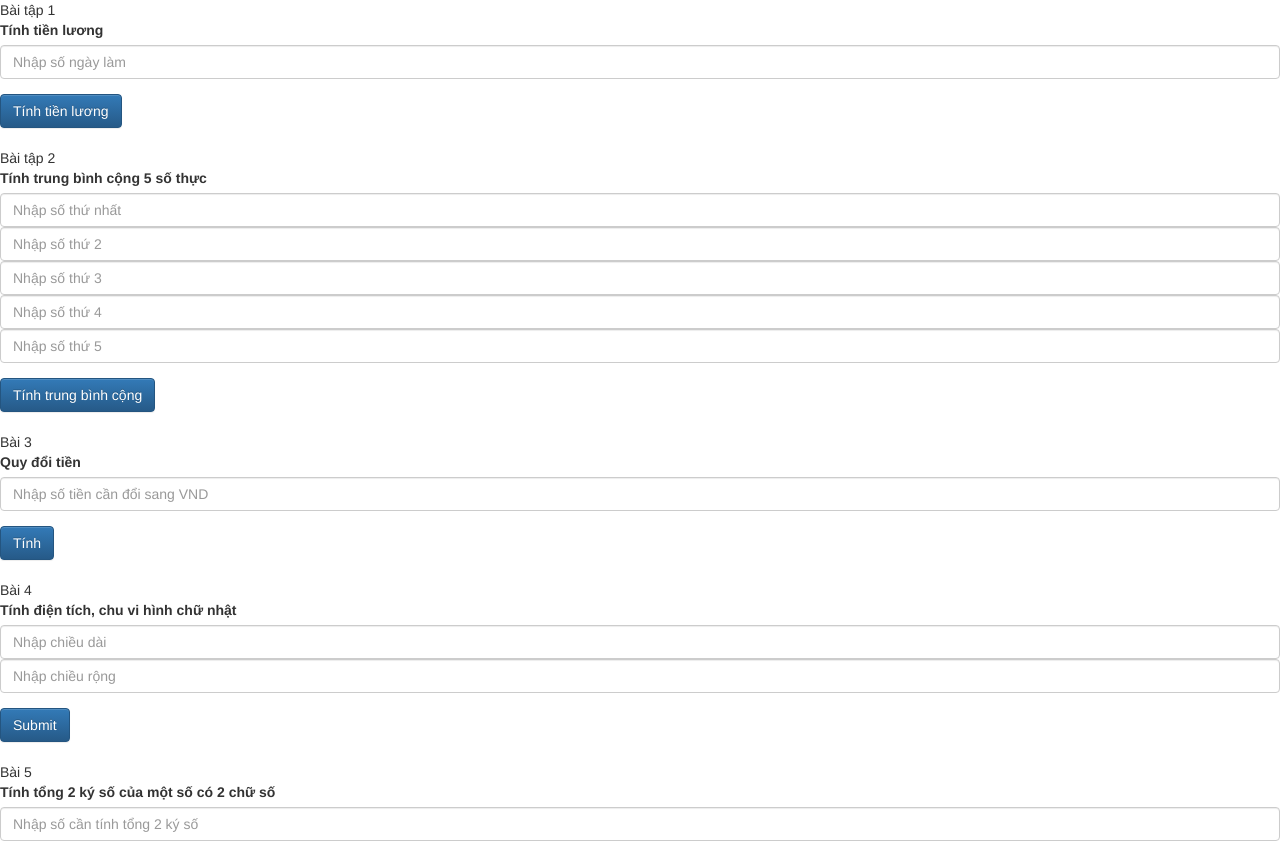
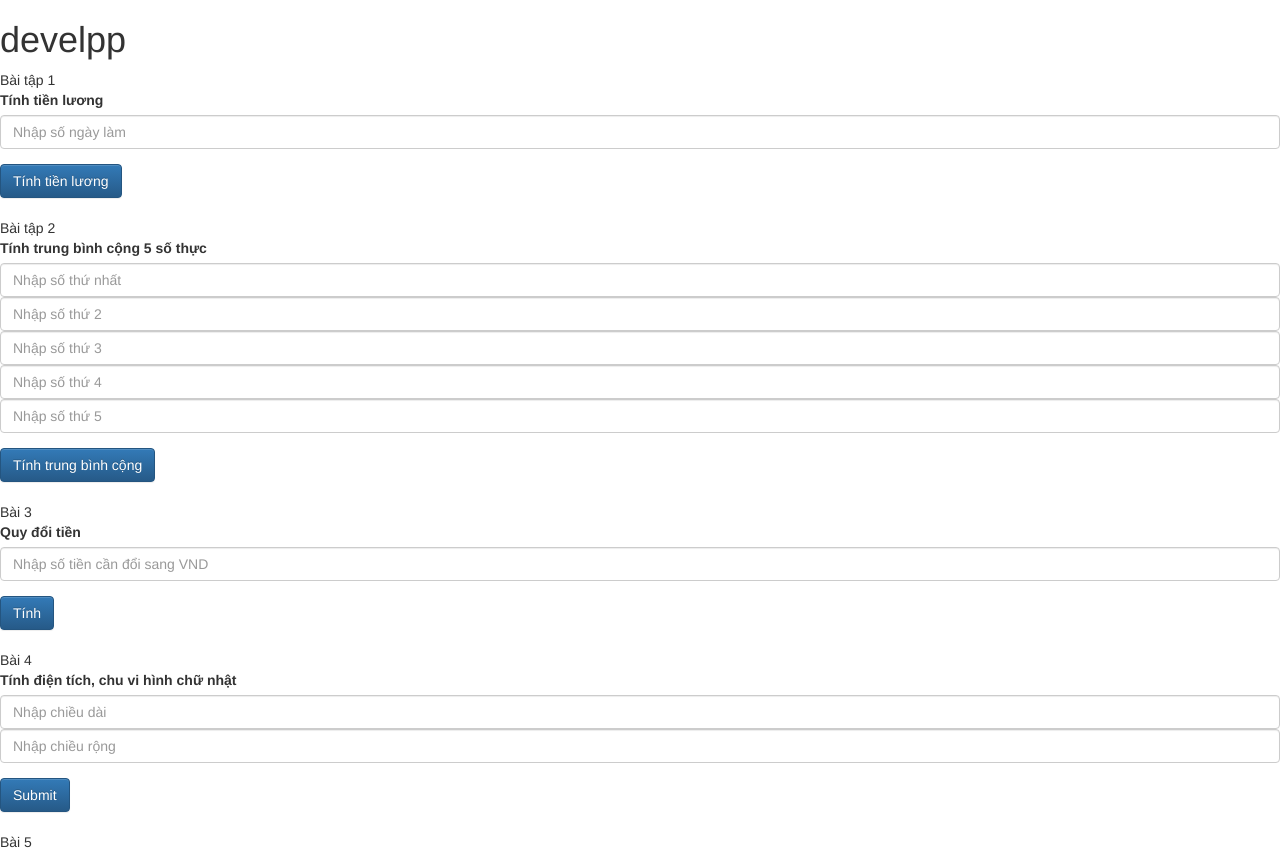
Before and after one commit to tamfizzdev/baitapjs2_3, a plain HTML site: page index.html in a window 1280 px wide. Shown: the top 848 px of the page. Drawn offline with nearby package versions, Linux system fonts and the light colour scheme; a script that the page names is missing.

Commit message:
test develop branch

```diff
--- a/index.html
+++ b/index.html
@@ -29,7 +29,7 @@
           integrity="sha384-rHyoN1iRsVXV4nD0JutlnGaslCJuC7uwjduW9SVrLvRYooPp2bWYgmgJQIXwl/Sp"
           crossorigin="anonymous"
         />
-
+        <h1>develpp</h1>
         <!-- Latest compiled and minified JavaScript -->
         <script
           src="https://cdn.jsdelivr.net/npm/bootstrap@3.3.7/dist/js/bootstrap.min.js"
```
